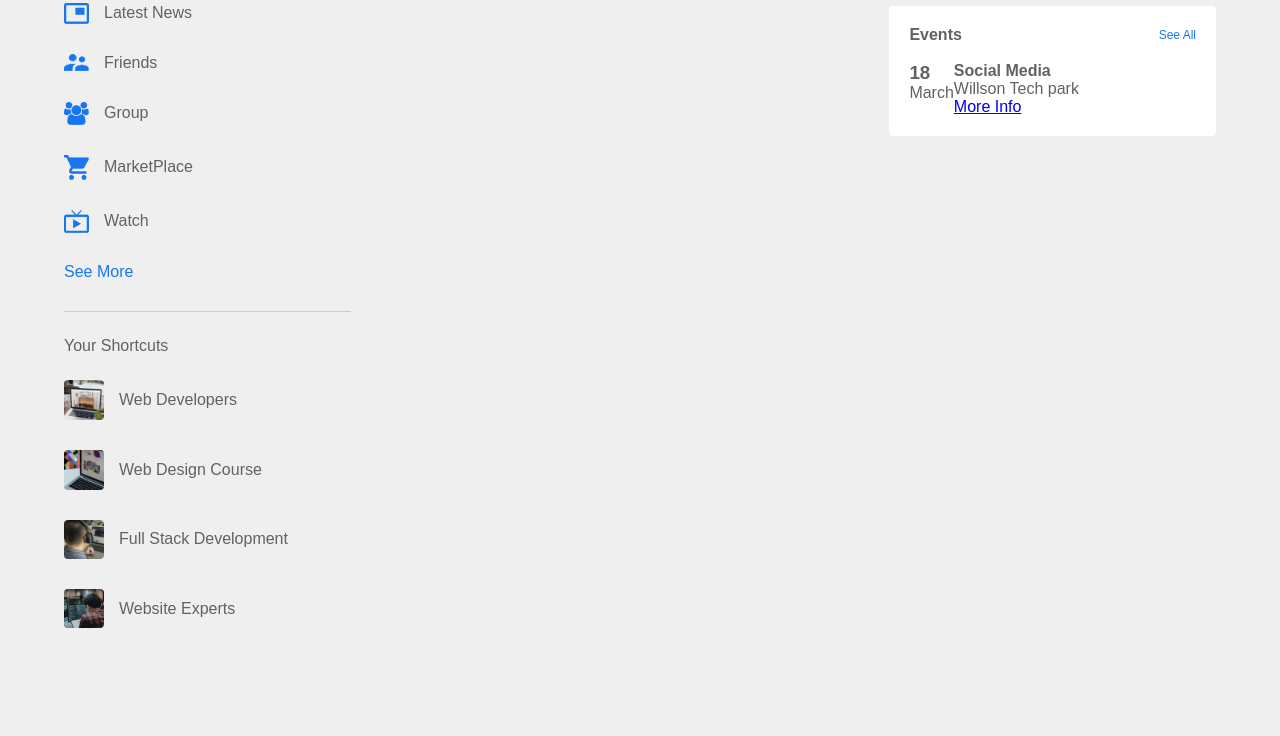
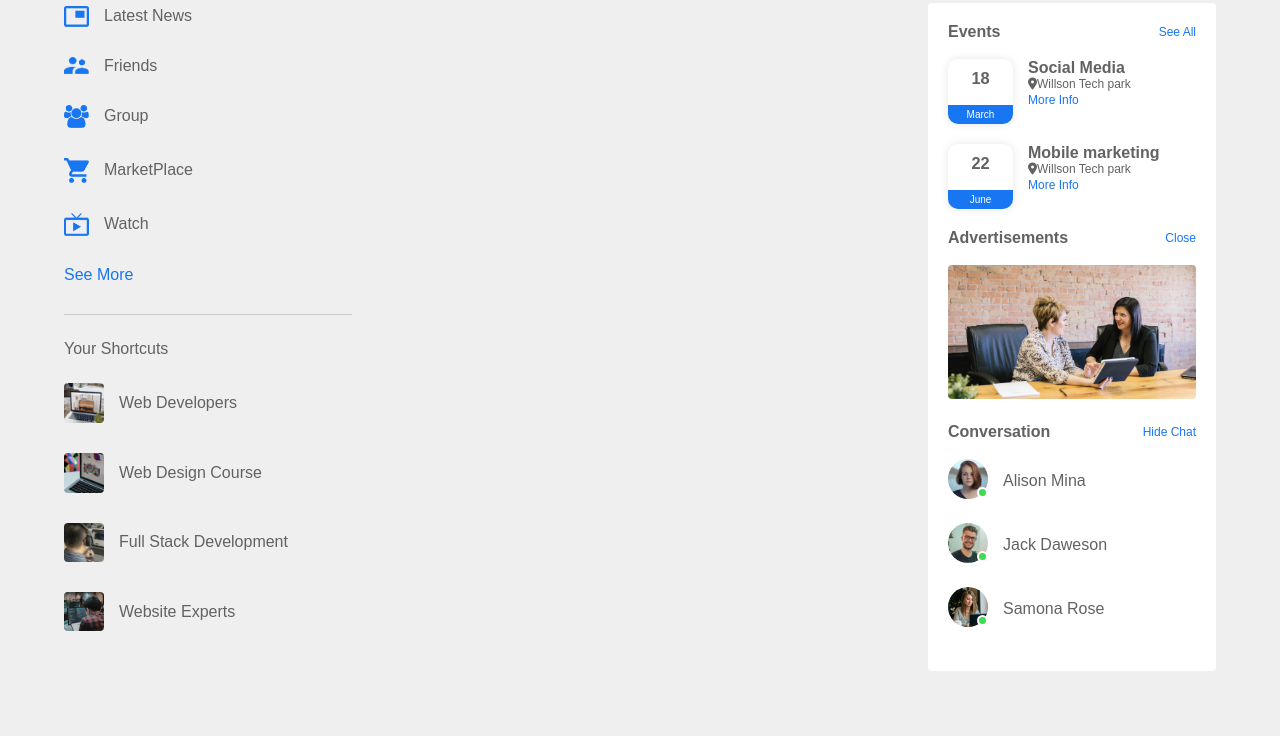
Before and after one commit to Khamartajk/facebook-clone, a plain HTML site: page index.html in a window 1280 px wide. Shown: the part 64-800 px from the top of the page. Drawn offline with Linux system fonts and the light colour scheme.

Commit message:
left and right sidebar code completed

```diff
--- a/css/style.css
+++ b/css/style.css
@@ -1,7 +1,9 @@
+
 *{
     margin:0;
     padding:0;
     font-family: 'Poppins',sans-serif;
+    box-sizing: border-box;
 }
 
 body{
@@ -158,7 +160,7 @@ nav{
     margin-bottom: 18px;
 }
 
-.sidebar-title h4{
+.right-sidebar h4{
     font-weight: 600;
     font-size: 16px;
 }
@@ -171,5 +173,70 @@ nav{
 
 .event{
     display:flex;
+    font-size: 14px;
+    margin-bottom: 20px;
 
 }
+
+.left-event{
+    border-radius: 10px;
+    height: 65px;
+    width: 65px;
+    margin-right: 15px;
+    padding-top: 10px;
+    text-align: center;
+    position: relative;
+    overflow: hidden;
+    box-shadow: 0 0 10px rgba(0,0,0,0.1);
+    /* background: #ccc; */
+}
+
+.event p{
+    font-size: 12px;
+}
+
+.event a{
+    font-size: 12px;
+    text-decoration: none;
+    color:#1876f2;
+}
+
+.left-event span{
+    position:absolute;
+    bottom: 0;
+    left: 0;
+    width:100%;
+    background:#1876f2;
+    color: #fff;
+    font-size: 10px;
+    padding: 4px 0;
+
+}
+
+.sidebar-ads{
+    width: 100%;
+    margin-bottom: 20px;
+    border-radius: 4px;
+}
+
+.online-list{
+    display: flex;
+    align-items: center;
+    margin-bottom: 20px;
+}
+.online-list .online img{
+    width: 40px;
+    border-radius: 50%;
+}
+
+.online-list .online{
+    width: 40px;
+    border-radius: 50%;
+    margin-right: 15px;
+}
+
+.online-list .online::after{
+    top: unset;
+    bottom:5px;
+
+}
--- a/index.html
+++ b/index.html
@@ -5,6 +5,7 @@
     <meta name="viewport" content="width=device-width, initial-scale=1.0">
     <title>Social Media Clone Project</title>
     <link rel="stylesheet" href="/css/style.css">
+    <script src="https://kit.fontawesome.com/605bffcfbd.js" crossorigin="anonymous"></script>
 </head>
 <body>
     <nav>
@@ -79,11 +80,56 @@
                   </div>
                   <div class="right-event">
                      <h4>Social Media</h4>
-                     <p>Willson Tech park</p>
+                     <p><i class="fa-solid fa-location-dot"></i>Willson Tech park</p>
                      <a href="#">More Info</a>
                   </div>
              </div>
 
+             <div class="event">
+
+                <div class="left-event">
+                  <h3>22</h3>
+                  <span>June</span>
+                </div>
+                <div class="right-event">
+                   <h4>Mobile marketing</h4>
+                   <p><i class="fa-solid fa-location-dot"></i>Willson Tech park</p>
+                   <a href="#">More Info</a>
+                </div>
+           </div>
+
+           <div class="sidebar-title">
+            <h4>Advertisements</h4>
+            <a href="#">Close</a>
+            </div>
+            <img src="images/advertisement.png" class="sidebar-ads">
+
+            <div class="sidebar-title">
+                <h4>Conversation </h4>
+                <a href="#">Hide Chat</a>
+                </div>
+
+
+                <div class="online-list">
+                    <div class="online">
+                        <img src="images/member-1.png">
+                    </div>
+                    <p>Alison Mina</p>
+                </div>
+
+                <div class="online-list">
+                    <div class="online">
+                        <img src="images/member-2.png">
+                    </div>
+                    <p>Jack Daweson</p>
+                </div>
+
+                <div class="online-list">
+                    <div class="online">
+                        <img src="images/member-3.png">
+                    </div>
+                    <p>Samona Rose</p>
+                </div>
         </div>
     </div>
 
```
